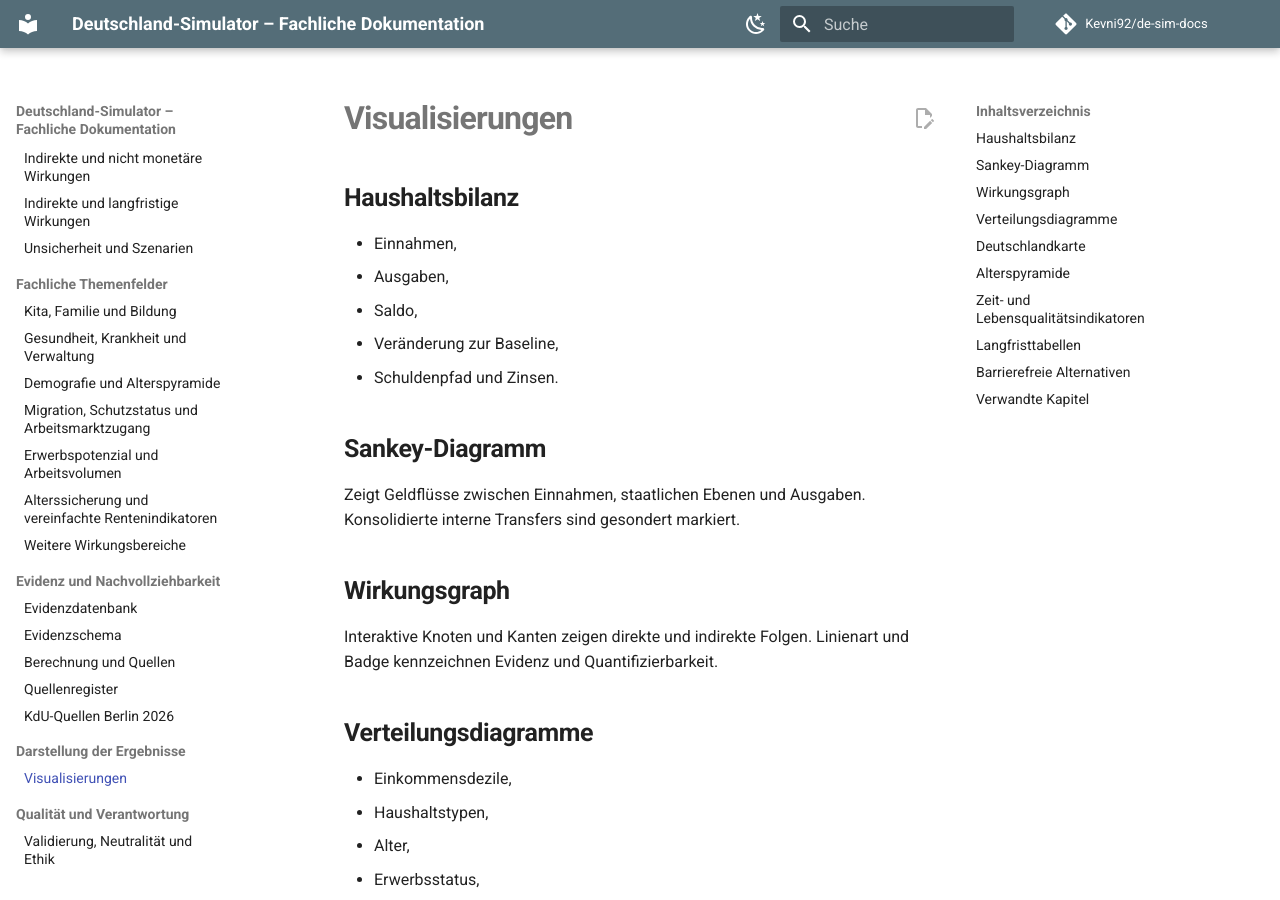
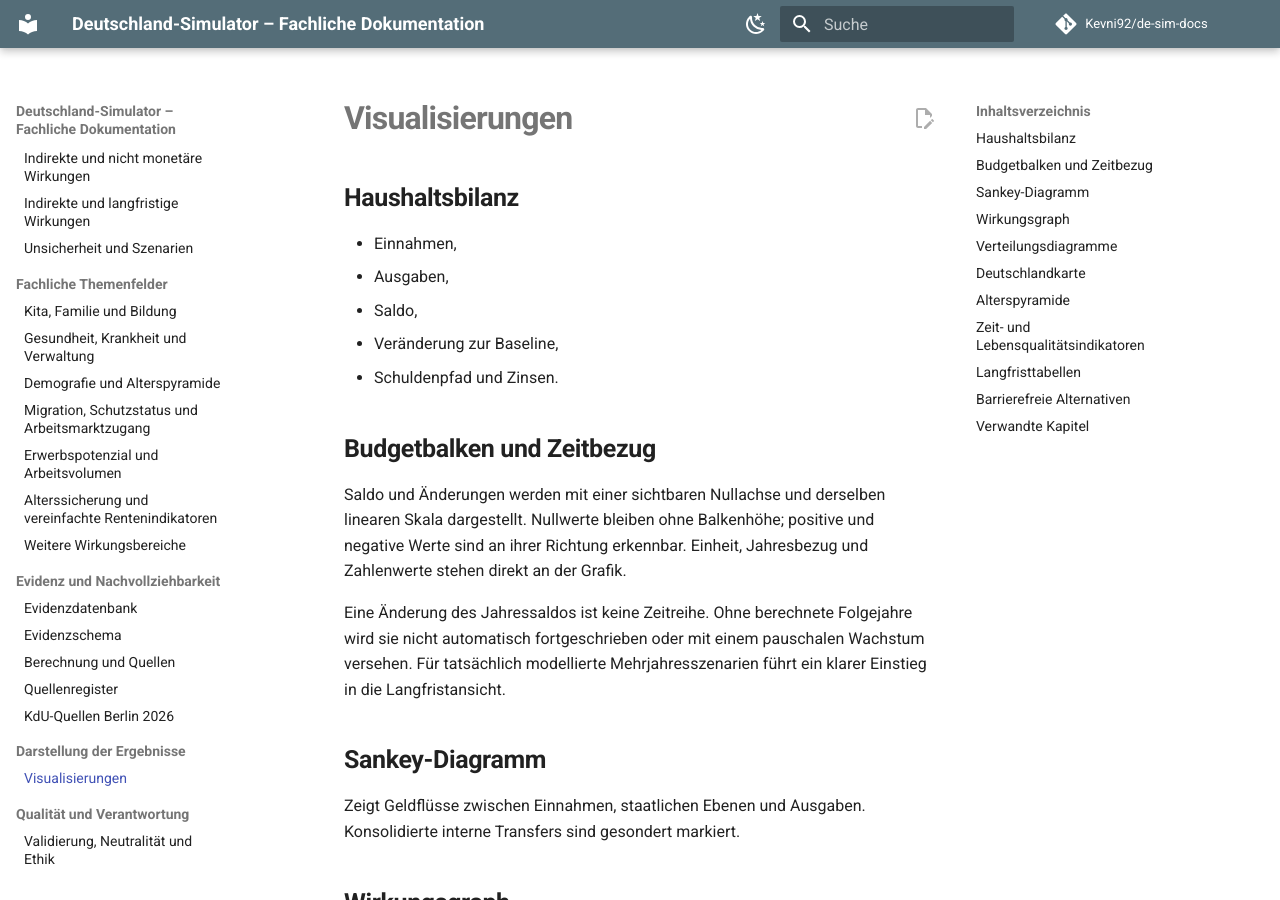
Before and after one commit to Kevni92/de-sim-docs, an MkDocs documentation site: the page built from docs/07-visualisierung/visualisierungen.md, in a window 1280 px wide and 900 px high. Built offline with MkDocs 1.6.1 and Material for MkDocs 9.7.7, drawn with Linux system fonts in a browser that asks for light colours; comment, search, counter and statistics services are not loaded.

Commit message:
docs: Clarify budget chart scale and annual time scope (#99)
Document the linear zero-based budget chart and distinguish an annual balance change from a multi-year forecast.

```diff
--- a/docs/07-visualisierung/visualisierungen.md
+++ b/docs/07-visualisierung/visualisierungen.md
@@ -14,6 +14,12 @@ last_updated: 2026-10-21
 - Saldo,
 - Veränderung zur Baseline,
 - Schuldenpfad und Zinsen.
+
+## Budgetbalken und Zeitbezug
+
+Saldo und Änderungen werden mit einer sichtbaren Nullachse und derselben linearen Skala dargestellt. Nullwerte bleiben ohne Balkenhöhe; positive und negative Werte sind an ihrer Richtung erkennbar. Einheit, Jahresbezug und Zahlenwerte stehen direkt an der Grafik.
+
+Eine Änderung des Jahressaldos ist keine Zeitreihe. Ohne berechnete Folgejahre wird sie nicht automatisch fortgeschrieben oder mit einem pauschalen Wachstum versehen. Für tatsächlich modellierte Mehrjahresszenarien führt ein klarer Einstieg in die Langfristansicht.
 
 ## Sankey-Diagramm
 
```
